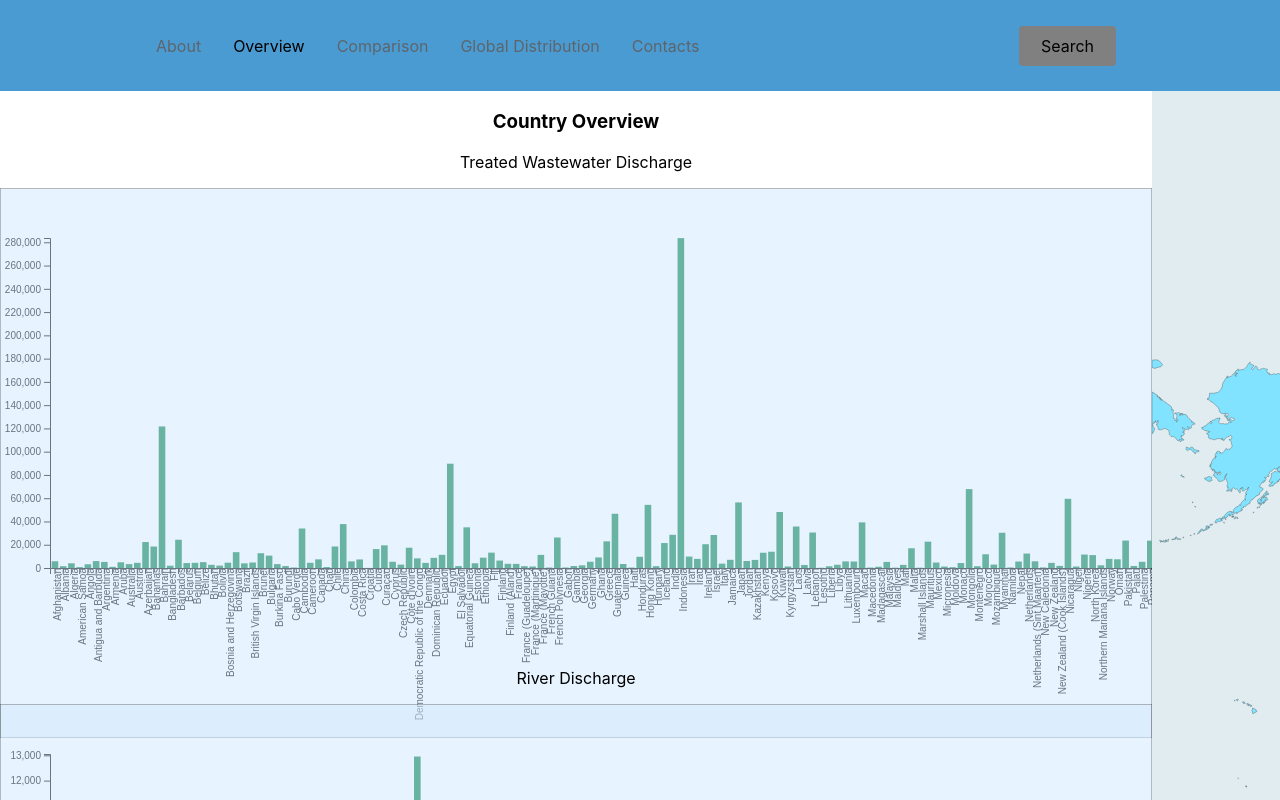
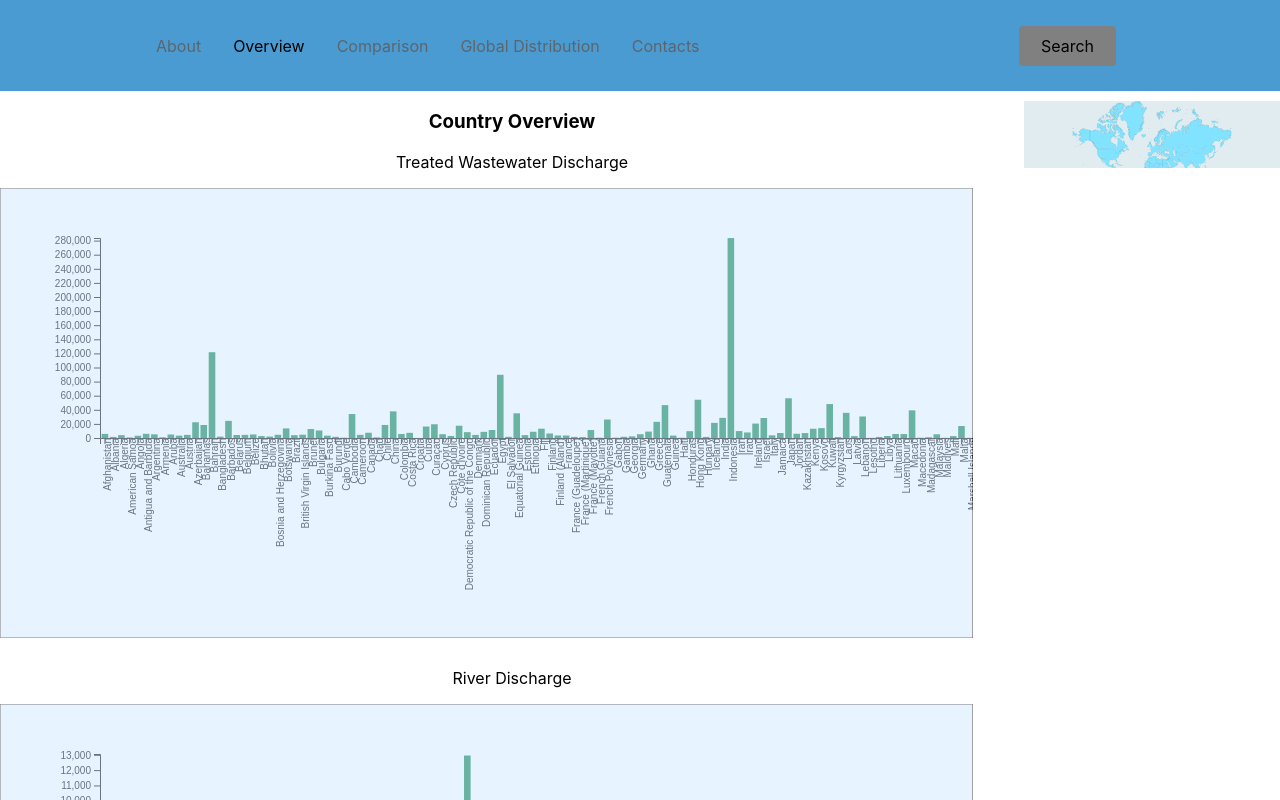
Before and after one commit to mikeyin97/547Project, a React (Create React App) app in the folder my-app/: page /overview in a window 1280 px wide. Built offline with nearby package versions, Linux system fonts and the light colour scheme.

Commit message:
Fix paddings

```diff
--- a/my-app/src/components/OverviewComponent.js
+++ b/my-app/src/components/OverviewComponent.js
@@ -2,26 +2,44 @@ import * as d3 from 'd3';
 
 class OverviewComponent {
 
-  containerEl;
+  mapContainer;
+  barContainer;
+  mapCanvas;
+  barCanvases;
   props;
-  svgCanvas;
 
-  constructor(containerEl, props) {
-    this.containerEl = containerEl;
+  constructor(mapContainer, barContainer, props) {
+    this.mapContainer = mapContainer;
+    this.barContainer = barContainer;
     this.props = props;
-    this.svgCanvas = d3.select(containerEl);
+    this.mapCanvas = d3.select(mapContainer)
+      .append('div')
+      // contianer class
+      .classed('svg-container', true)
+      .append("svg")
+      // attributes needed for no arbitrary width and height
+      .attr("preserveAspectRatio", "xMinYMin meet")
+      .attr("viewBox", "0 0 1000 400")
+      // Class to make it responsive.
+      .classed("svg-content-responsive", true);
+    this.barCanvases = d3.select(barContainer);
     this.initMap();
     this.initOverview();
   }
 
   initMap = () => {
-    const { svgCanvas, props: { geodata } } = this;
-    // svgCanvas.selectAll("*").remove();
-    const gmap = svgCanvas.append("g");
+    const { mapCanvas, props: { geodata } } = this;
+    // mapCanvas.selectAll("*").remove();
+    const gmap = mapCanvas.append("g");
+    //svgCanvas.classed("svg-container", true)
+    //.attr("preserveAspectRatio", "xMinYMin meet")
+    //.attr("viewBox", "0 0 100 100")
+    // Class to make it responsive.
+    //.classed("svg-content-responsive", true)
 
     // map dimension
-    const width = 1500;
-    const height = 1000;
+    const width = 1000;
+    const height = 400;
     const projection = d3.geoMercator().fitSize([width, height], geodata).precision(100);
     const pathGenerator = d3.geoPath().projection(projection);
     const colorScale = d3.scaleLinear().domain([0, 10]).range(["#81e3ff", "#81e3ff"]);
@@ -62,7 +80,10 @@ class OverviewComponent {
     barCanvases.each(function (d, i) {
       const barCanvas = d3.select(this);
       // barCanvas.selectAll("*").remove();
-      const gbar = barCanvas.append("g");
+      const barSVG = barCanvas.append('svg')
+        .attr('height', '100%')
+        .attr('width', '100%');
+      const gbar = barSVG.append("g");
       gbar.append("g").attr("id", "xax");
       gbar.append("g").attr("id", "yax");
 
@@ -82,9 +103,9 @@ class OverviewComponent {
 
       // define the scales
       var width = 1550,
-        height = 330,
+        height = 200,
         margintop = 50,
-        marginleft = 50;
+        marginleft = 100;
 
       // all countries
       const countries = Object.keys(aggcounts)
@@ -173,8 +194,8 @@ class OverviewComponent {
   }
 
   resize = (width, height) => {
-    const { svgCanvas } = this;
-    svgCanvas.selectAll("*").remove();
+    const { mapCanvas } = this;
+    mapCanvas.selectAll("*").remove();
     const barCanvases = d3.selectAll(".graph");
     barCanvases.each(function (d, i) {
     });
--- a/my-app/src/pages/overview.css
+++ b/my-app/src/pages/overview.css
@@ -1,15 +1,17 @@
-#left{
-    float:left;
-    width: 50%;
-    flex-direction: column;
-    overflow-y: auto;
+#overview {
+    display: flex;
 }
 
-#right{
+#left {
+    float: left;
+    flex-direction: column;
+    overflow: scroll;
+}
+
+#right {
+    float: right;
     position: relative;
-    float:right;
-    width: 50%;
-    height: 100%;
+    overflow: auto;
 }
 
 #bgmap {
@@ -23,12 +25,10 @@
 }
 
 /* Selects the root element of the document: <html> in the case of HTML */
-#root{
-    height: 100%;
-}
+#root {}
 
 /* The <g> SVG element is a container used to group other SVG elements */
-g{
+g {
     z-index: 10;
 }
 
@@ -43,13 +43,32 @@ html, body{
     display: inline-block;
     position: relative;
     width: 100%;
-    padding-bottom: 100%; /* aspect ratio */
+    padding-bottom: 30%;
+    /* aspect ratio */
     vertical-align: top;
     overflow: hidden;
-  }
-  .svg-content-responsive {
+}
+
+.svg-content-responsive {
     display: inline-block;
     position: absolute;
     top: 10px;
     left: 0;
-  }
+}
+
+.svg-bar-container {
+    display: inline-block;
+    position: relative;
+    width: 100%;
+    padding-bottom: 100%;
+    /* aspect ratio */
+    vertical-align: top;
+    overflow: hidden;
+}
+
+.svg-bar-content-responsive {
+    display: inline-block;
+    position: absolute;
+    top: 10px;
+    left: 0;
+}
--- a/my-app/src/pages/overview.js
+++ b/my-app/src/pages/overview.js
@@ -5,8 +5,8 @@ import OverviewComponent from '../components/OverviewComponent';
 let vis;
 
 function Overview({ geodata, wwtpdata, aggcounts }) {
+    const wrapperRef = useRef();
     const svgRef = useRef();
-    const wrapperRef = useRef();
     const barRef = useRef();
     const [width, setWidth] = useState(600);
     const [height, setHeight] = useState(600);
@@ -20,7 +20,7 @@ function Overview({ geodata, wwtpdata, aggcounts }) {
                 wwtpdata,
                 aggcounts
             }
-            vis = new OverviewComponent(svgRef.current, d3Props);
+            vis = new OverviewComponent(svgRef.current, barRef.current, d3Props);
         }
     }
 
@@ -46,22 +46,24 @@ function Overview({ geodata, wwtpdata, aggcounts }) {
 
 
     return (
-        <div id="countryselector" ref={wrapperRef} style={{ height: "100%", width: "100%" }}>
-            <div id="left" style={{ height: "100%", width: "90%" }}><h3>Country Overview</h3>
-                <div id="panel1" className="panel">
+        <div id="overview" ref={wrapperRef} style={{ height: "100%", width: "100%" }}>
+            <div id="left" style={{ width: "80%" }}><h3>Country Overview</h3>
+                <div id="panel2" className="panel">
                     <p>Treated Wastewater Discharge </p>
-                    <svg ref={barRef} className="graph" style={{ height: "550px", width: "100%" }}></svg>
+                    <div ref={barRef} className="graph" style={{ height: "90%", width: "95%" }}></div>
                 </div>
-                <div id="panel2" className="panel">
+                <div id="panel3" className="panel">
                     <p> River Discharge </p>
-                    <svg ref={barRef} className="graph" style={{ height: "550px", width: "100%" }}></svg>
+                    <div ref={barRef} className="graph" style={{ height: "90%", width: "95%" }}></div>
                 </div>
-                <div id="pane3" className="panel">
+                <div id="pane4" className="panel">
                     <p> Dilution Factor </p>
-                    <svg ref={barRef} className="graph" style={{ height: "550px", width: "100%" }}></svg>
+                    <div ref={barRef} className="graph" style={{ height: "90%", width: "95%" }}></div>
                 </div>
             </div>
-            <div id="right" style={{ height: "100%", width: "10%" }}><svg ref={svgRef} style={{ height: "100%", width: "100%", viewBox: "0 0 100 100" }}></svg></div>
+            <div id="right" style={{ width: "20%" }}>
+                <div ref={svgRef}> </div>
+            </div>
         </div>
     )
 }
```
